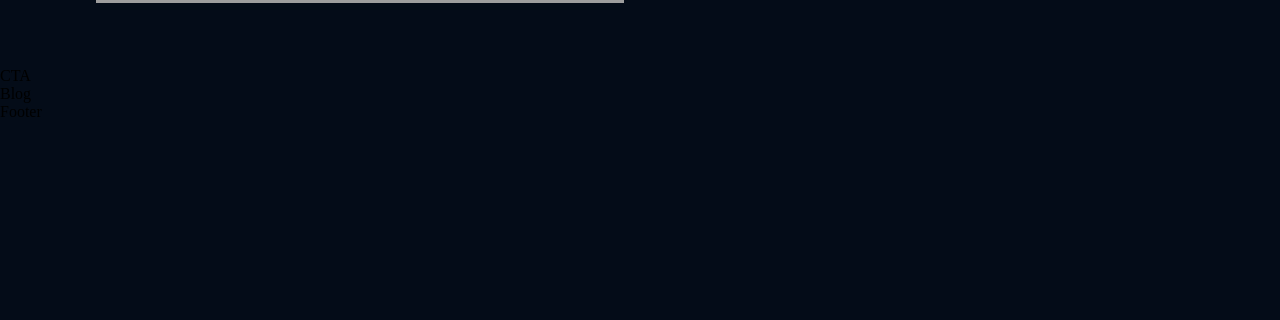
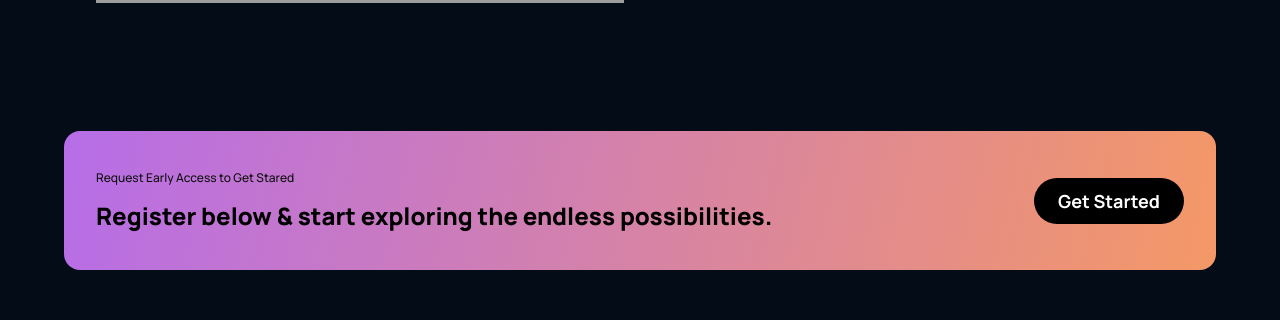
Before and after one commit to Ahmad617/gpt3-app, a React (Vite) app: page / in a window 1280 px wide. Shown: the part 2644-2964 px from the top of the page. Before the commit the page ends 2765 px from the top, so only its background shows below. Built offline with nearby package versions, Linux system fonts and the light colour scheme; grey boxes are pictures that could not be loaded.

Commit message:
CTA section completed.!

```diff
--- a/src/components/cta/CTA.jsx
+++ b/src/components/cta/CTA.jsx
@@ -4,7 +4,15 @@
 
 function CTA() {
   return (
-    <div>CTA</div>
+    <div className="cta section_padding">
+      <div className="cta_content">
+        <p>Request Early Access to Get Stared</p>
+        <h3>Register below & start exploring the endless possibilities.</h3>
+      </div>
+      <div className="cta_button">
+        <button type='button'>Get Started</button>
+      </div>
+    </div>
   )
 }
 
--- a/src/components/cta/cta.css
+++ b/src/components/cta/cta.css
@@ -0,0 +1,71 @@
+.cta {
+  display: flex;
+  justify-content: space-between;
+  align-items: center;
+  flex-direction: row;
+  padding: 2rem;
+  margin: 4rem;
+  border-radius: 1rem;
+  background: var(--gradient-bar);
+}
+
+.cta_content p {
+  font-family: var(--font-family);
+  font-weight: 500;
+  font-size: 12px;
+  line-height: 30px;
+  color: #0e0e0e;
+}
+
+.cta_content h3 {
+  font-family: var(--font-family);
+  font-weight: 800;
+  font-size: 24px;
+  line-height: 45px;
+  color: #000000;
+}
+
+.cta_button {
+  display: flex;
+  justify-content: center;
+  align-items: center;
+  margin-left: 2rem;
+}
+
+.cta_button button {
+  background: #000000;
+  border-radius: 40px;
+  font-family: var(--font-family);
+  font-weight: bold;
+  font-size: 18px;
+  line-height: 30px;
+  border: 0;
+  outline: none;
+  color: white;
+  padding: 0.5rem 1rem;
+  cursor: pointer;
+  min-width: 150px;
+}
+
+@media screen and (max-width: 732px) {
+  .cta {
+    flex-direction: column;
+  }
+  .cta_button {
+    margin: 2rem 0 0;
+  }
+}
+
+@media screen and (max-width: 586px) {
+  .cta {
+    margin: 4rem 2rem;
+  }
+  .cta_content h3 {
+    font-size: 18px;
+    line-height: 32px;
+  }
+  .cta_button button {
+    font-size: 14px;
+    line-height: 28px;
+  }
+}
--- a/src/components/navbar/Navbar.jsx
+++ b/src/components/navbar/Navbar.jsx
@@ -7,7 +7,7 @@
   <>
     <p><a href="#home">Home</a></p>
     <p><a href="#wgpt3">What is GPT?</a></p>
-    <p><a href="#posibility">Open AI</a></p>
+    <p><a href="#possibility">Open AI</a></p>
     <p><a href="#features">Case Studies</a></p>
     <p><a href="#blog">Library</a></p>
   </>
```
